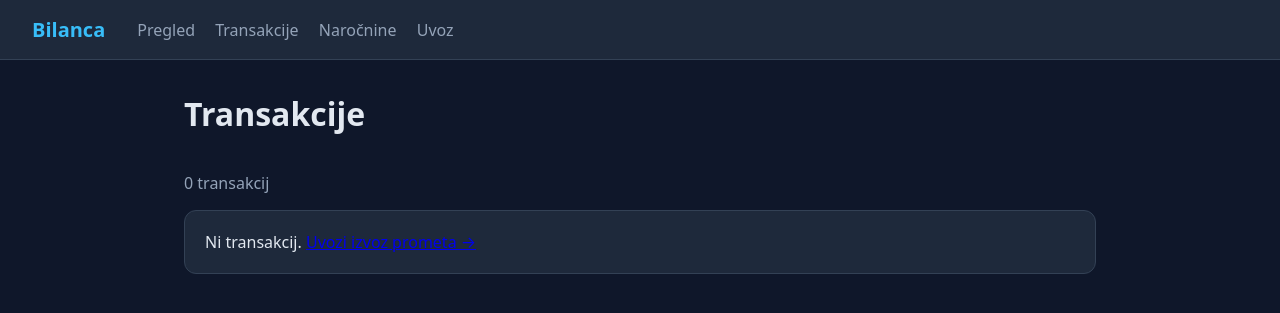
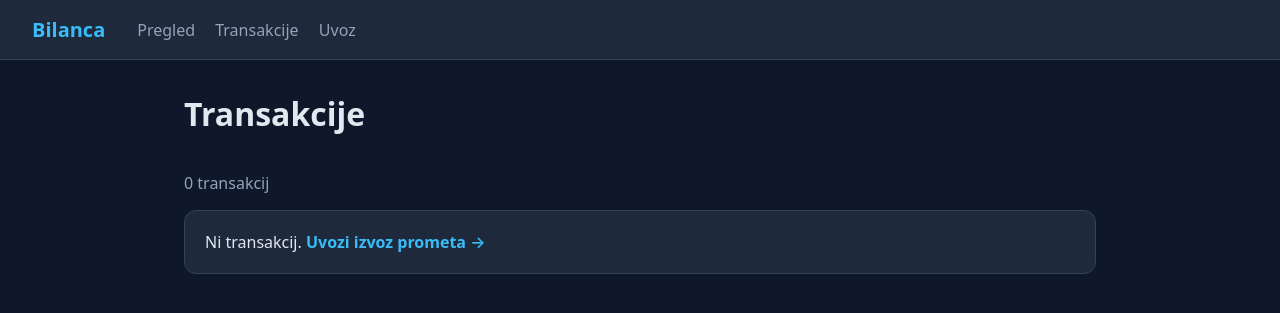
Before and after one commit to jan2749/Bilanca, a FastAPI app: page /transactions in a window 1280 px wide. Shown: the top 313 px of the page. Run offline with FastAPI, Linux system fonts and the light colour scheme; some libraries are stand-ins or nearby versions.

Commit message:
Skrij naročnine z nadzorne plošče in menija; stiliraj vsebinske linke
Zaznava naročnin je s tako malo zgodovine nezanesljiva, zato jo začasno
umaknemo iz UI (koda in testi ostanejo za kasnejšo predelavo). Hkrati
zamenjamo gole modre podčrtane linke z razredom .link-arrow.

Co-Authored-By: Claude Opus 4.8 <noreply@anthropic.com>

```diff
--- a/bilanca/web/routes.py
+++ b/bilanca/web/routes.py
@@ -29,7 +29,6 @@ def index(request: Request, session: Session = Depends(get_session)):
 
     by_cat = spending_by_category(session)
     months = monthly_summary(session)
-    report = detect_recurring(session)
     return templates.TemplateResponse(
         request,
         "index.html",
@@ -43,9 +42,6 @@ def index(request: Request, session: Session = Depends(get_session)):
             "month_labels": [m.month for m in months],
             "month_income": [m.income_eur for m in months],
             "month_expense": [m.expense_eur for m in months],
-            "sub_count": len(report.active),
-            "sub_monthly": report.monthly_cost_eur,
-            "price_hikes": report.price_hikes,
         },
     )
 
--- a/bilanca/web/static/style.css
+++ b/bilanca/web/static/style.css
@@ -66,6 +66,14 @@ button.secondary { background: var(--panel); color: var(--text); border: 1px sol
 .chart-card canvas { max-height: 320px; }
 .card.stat.link { text-decoration: none; color: var(--text); }
 .card.stat.link:hover { border-color: var(--accent); }
+
+/* Vsebinski "→" linki (npr. Poglej transakcije →). Brez privzetega modrega podčrtaja. */
+.link-arrow {
+  display: inline-flex; align-items: center; gap: .35rem;
+  color: var(--accent); text-decoration: none; font-weight: 600;
+  transition: gap .15s, filter .15s;
+}
+.link-arrow:hover { filter: brightness(1.15); gap: .55rem; }
 .alert-hike { border-color: #f59e0b; }
 .alert-hike h2 { margin: 0 0 .5rem; font-size: 1rem; color: #f59e0b; }
 .alert-hike ul { margin: .25rem 0; }
--- a/bilanca/web/templates/base.html
+++ b/bilanca/web/templates/base.html
@@ -14,7 +14,6 @@
     <nav>
       <a href="/">Pregled</a>
       <a href="/transactions">Transakcije</a>
-      <a href="/subscriptions">Naročnine</a>
       <a href="/import">Uvoz</a>
     </nav>
   </header>
--- a/bilanca/web/templates/import.html
+++ b/bilanca/web/templates/import.html
@@ -23,7 +23,7 @@
     <li>Novih transakcij: <strong>{{ result.inserted_count }}</strong></li>
     <li>Preskočenih dvojnikov: {{ result.duplicate_count }}</li>
   </ul>
-  <a href="/transactions">Poglej transakcije →</a>
+  <a class="link-arrow" href="/transactions">Poglej transakcije →</a>
 </div>
 {% endif %}
 
--- a/bilanca/web/templates/transactions.html
+++ b/bilanca/web/templates/transactions.html
@@ -12,7 +12,7 @@
 <p class="muted">{{ transactions|length }} transakcij{% if account %} · račun {{ account.iban }}{% endif %}</p>
 
 {% if not transactions %}
-<div class="card">Ni transakcij. <a href="/import">Uvozi izvoz prometa →</a></div>
+<div class="card">Ni transakcij. <a class="link-arrow" href="/import">Uvozi izvoz prometa →</a></div>
 {% else %}
 <table class="txns">
   <thead>
```
Also changed, not shown: bilanca/web/templates/index.html (+1 -14 lines).
